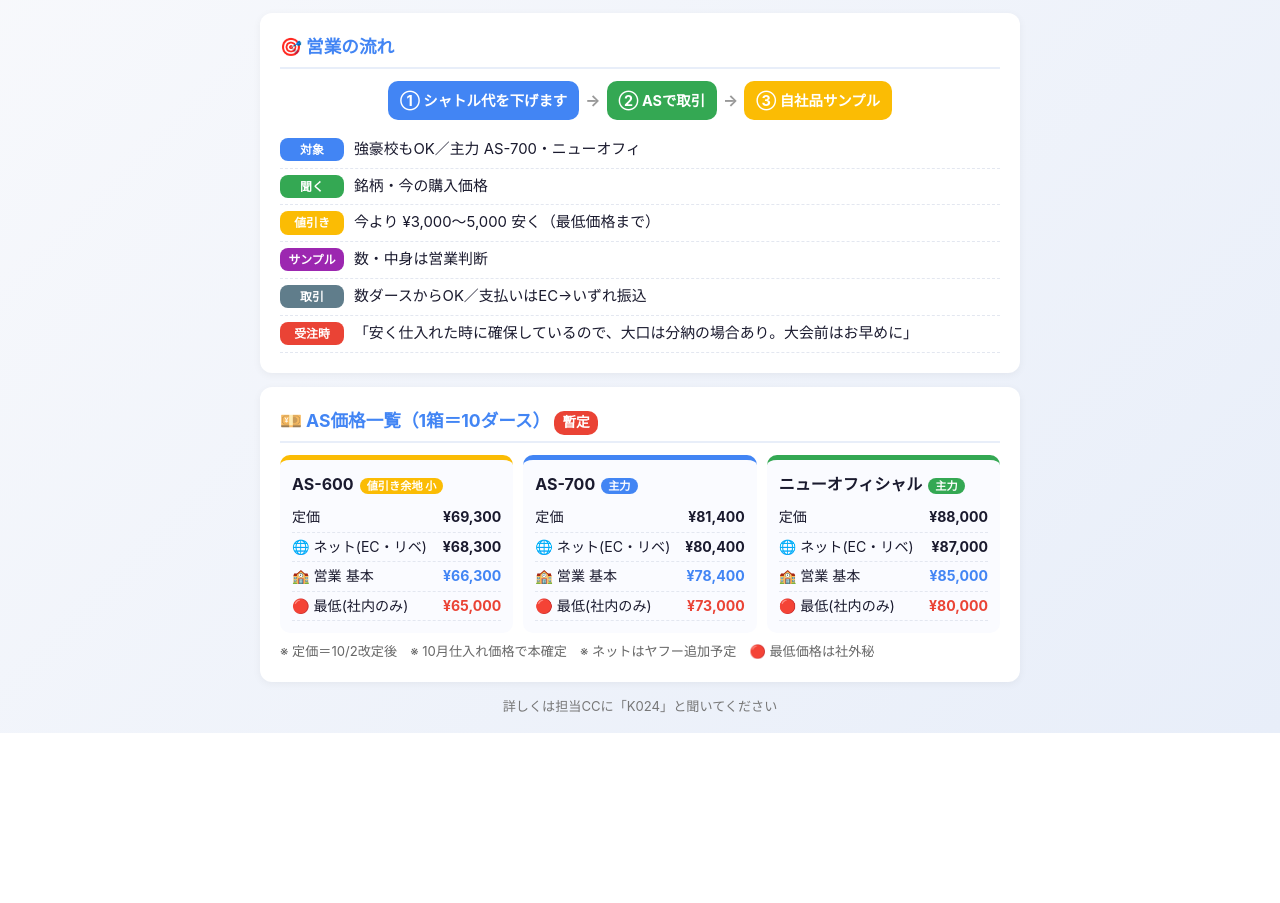
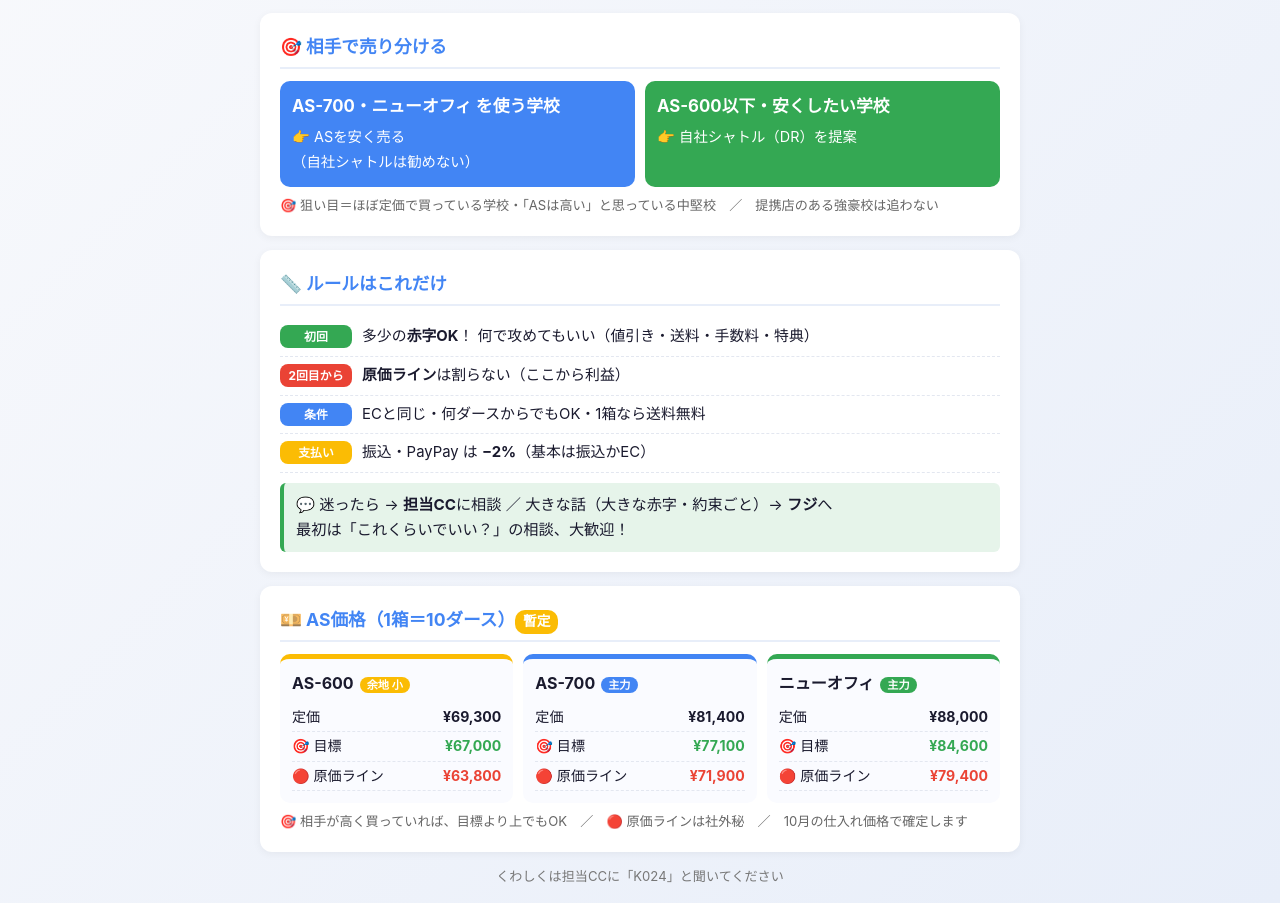
Before and after one commit to fuji-fujifuji/runspo-guide, a plain HTML site: page as-direct-sales.html in a window 1280 px wide. Shown: the part 130-1033 px from the top of the page. Before the commit the page ends 863 px from the top, so only its background shows below. Drawn offline with Linux system fonts and the light colour scheme.

Commit message:
Update as-direct-sales.html (K024 v2 営業ルール・確認用先行push)

```diff
--- a/as-direct-sales.html
+++ b/as-direct-sales.html
@@ -1,31 +1,41 @@
 <!DOCTYPE html><html lang="ja"><head><meta charset="UTF-8"><meta name="viewport" content="width=device-width, initial-scale=1.0">
-<meta name="robots" content="noindex,nofollow,noarchive"><title>AS直販×学校営業</title><style>
+<meta name="robots" content="noindex,nofollow,noarchive"><title>AS直販 営業ルール</title><style>
 *{box-sizing:border-box;margin:0;padding:0}body{font-family:-apple-system,"Hiragino Sans","Yu Gothic",sans-serif;background:linear-gradient(135deg,#f8f9fc,#e8eef9);color:#1a1a2e;line-height:1.6;padding:16px}
 .c{max-width:760px;margin:0 auto}header{background:linear-gradient(135deg,#4285F4,#34A853);color:#fff;padding:24px;border-radius:14px;margin-bottom:16px;text-align:center}
 header h1{font-size:1.5em}header p{opacity:.95;font-size:.95em}.card{background:#fff;border-radius:12px;padding:20px;margin-bottom:14px;box-shadow:0 2px 8px rgba(0,0,0,.05)}
 h2{font-size:1.1em;color:#4285F4;margin-bottom:12px;padding-bottom:6px;border-bottom:2px solid #e8eef9}
-.flow{display:flex;align-items:center;gap:6px;flex-wrap:wrap;justify-content:center;margin-bottom:12px}.st{padding:8px 12px;border-radius:10px;color:#fff;font-weight:bold;font-size:.9em}.ar{font-weight:bold;color:#999}
-ul{padding-left:1.2em}li{margin:4px 0}.q{background:#FEF7E0;border-left:4px solid #FBBC04;padding:10px 12px;border-radius:6px;font-size:.92em;margin-top:8px}
+.two{display:grid;grid-template-columns:1fr 1fr;gap:10px}.box{border-radius:10px;padding:12px;color:#fff}.box b{display:block;font-size:1.05em;margin-bottom:4px}.box span{font-size:.9em}
+.kv{display:flex;gap:10px;align-items:flex-start;padding:7px 0;border-bottom:1px dashed #e3e7f0;font-size:.93em}.k{color:#fff;font-weight:bold;font-size:.8em;padding:2px 8px;border-radius:8px;min-width:72px;text-align:center;flex-shrink:0}
 .grid{display:grid;grid-template-columns:repeat(3,1fr);gap:10px}.pc{background:#fafbff;border-radius:10px;padding:12px}.pn{font-weight:bold;margin-bottom:6px}
 .tg{color:#fff;font-size:.7em;padding:1px 7px;border-radius:9px;margin-left:6px}.r{display:flex;justify-content:space-between;font-size:.88em;padding:3px 0;border-bottom:1px dashed #e3e7f0}
-.hl b{color:#4285F4}.lo b{color:#EA4335}.note{font-size:.82em;color:#666;margin-top:8px}.kv{display:flex;gap:10px;align-items:flex-start;padding:6px 0;border-bottom:1px dashed #e3e7f0;font-size:.93em}.k{color:#fff;font-weight:bold;font-size:.8em;padding:2px 8px;border-radius:8px;min-width:64px;text-align:center;flex-shrink:0}.badge{display:inline-block;background:#EA4335;color:#fff;padding:1px 8px;border-radius:10px;font-size:.78em;font-weight:bold}
-footer{text-align:center;font-size:.82em;color:#777;margin-top:6px}@media(max-width:600px){body{padding:10px}.grid{grid-template-columns:1fr}}
+.hl b{color:#34A853}.lo b{color:#EA4335}.note{font-size:.82em;color:#666;margin-top:8px}.badge{display:inline-block;background:#FBBC04;color:#fff;padding:1px 8px;border-radius:10px;font-size:.78em;font-weight:bold}
+.go{background:#E6F4EA;border-left:4px solid #34A853;padding:10px 12px;border-radius:6px;font-size:.95em;margin-top:10px}
+footer{text-align:center;font-size:.82em;color:#777;margin-top:6px}@media(max-width:600px){body{padding:10px}.grid,.two{grid-template-columns:1fr}}
 </style></head><body><div class="c">
-<header><h1>🏸 AS直販 × 学校営業</h1><p>ASで入って、自社シャトルにつなげる</p></header>
-<div class="card"><h2>🎯 営業の流れ</h2>
-<div class="flow"><span class="st" style="background:#4285F4">① シャトル代を下げます</span><span class="ar">→</span><span class="st" style="background:#34A853">② ASで取引</span><span class="ar">→</span><span class="st" style="background:#FBBC04">③ 自社品サンプル</span></div>
-<div class="kv"><span class="k" style="background:#4285F4">対象</span><span>強豪校もOK／主力 AS-700・ニューオフィ</span></div>
-<div class="kv"><span class="k" style="background:#34A853">聞く</span><span>銘柄・今の購入価格</span></div>
-<div class="kv"><span class="k" style="background:#FBBC04">値引き</span><span>今より ¥3,000〜5,000 安く（最低価格まで）</span></div>
-<div class="kv"><span class="k" style="background:#9C27B0">サンプル</span><span>数・中身は営業判断</span></div>
-<div class="kv"><span class="k" style="background:#607D8B">取引</span><span>数ダースからOK／支払いはEC→いずれ振込</span></div>
-<div class="kv"><span class="k" style="background:#EA4335">受注時</span><span>「安く仕入れた時に確保しているので、大口は分納の場合あり。大会前はお早めに」</span></div></div>
-<div class="card"><h2>💴 AS価格一覧（1箱＝10ダース） <span class="badge">暫定</span></h2><div class="grid"><div class="pc" style="border-top:5px solid #FBBC04"><div class="pn">AS-600<span class="tg" style="background:#FBBC04">値引き余地 小</span></div>
-<div class="r"><span>定価</span><b>¥69,300</b></div><div class="r"><span>🌐 ネット(EC・リベ)</span><b>¥68,300</b></div>
-<div class="r hl"><span>🏫 営業 基本</span><b>¥66,300</b></div><div class="r lo"><span>🔴 最低(社内のみ)</span><b>¥65,000</b></div></div><div class="pc" style="border-top:5px solid #4285F4"><div class="pn">AS-700<span class="tg" style="background:#4285F4">主力</span></div>
-<div class="r"><span>定価</span><b>¥81,400</b></div><div class="r"><span>🌐 ネット(EC・リベ)</span><b>¥80,400</b></div>
-<div class="r hl"><span>🏫 営業 基本</span><b>¥78,400</b></div><div class="r lo"><span>🔴 最低(社内のみ)</span><b>¥73,000</b></div></div><div class="pc" style="border-top:5px solid #34A853"><div class="pn">ニューオフィシャル<span class="tg" style="background:#34A853">主力</span></div>
-<div class="r"><span>定価</span><b>¥88,000</b></div><div class="r"><span>🌐 ネット(EC・リベ)</span><b>¥87,000</b></div>
-<div class="r hl"><span>🏫 営業 基本</span><b>¥85,000</b></div><div class="r lo"><span>🔴 最低(社内のみ)</span><b>¥80,000</b></div></div></div>
-<p class="note">※ 定価＝10/2改定後　※ 10月仕入れ価格で本確定　※ ネットはヤフー追加予定　🔴 最低価格は社外秘</p></div>
-<footer>詳しくは担当CCに「K024」と聞いてください</footer></div></body></html>
+<header><h1>🏸 AS直販 営業ルール</h1><p>まずは獲得！ 初回は赤字OK・2回目から利益</p></header>
+
+<div class="card"><h2>🎯 相手で売り分ける</h2>
+<div class="two">
+<div class="box" style="background:#4285F4"><b>AS-700・ニューオフィ を使う学校</b><span>👉 ASを安く売る<br>（自社シャトルは勧めない）</span></div>
+<div class="box" style="background:#34A853"><b>AS-600以下・安くしたい学校</b><span>👉 自社シャトル（DR）を提案</span></div>
+</div>
+<p class="note">🎯 狙い目＝ほぼ定価で買っている学校・「ASは高い」と思っている中堅校　／　提携店のある強豪校は追わない</p></div>
+
+<div class="card"><h2>📏 ルールはこれだけ</h2>
+<div class="kv"><span class="k" style="background:#34A853">初回</span><span>多少の<b>赤字OK</b>！ 何で攻めてもいい（値引き・送料・手数料・特典）</span></div>
+<div class="kv"><span class="k" style="background:#EA4335">2回目から</span><span><b>原価ライン</b>は割らない（ここから利益）</span></div>
+<div class="kv"><span class="k" style="background:#4285F4">条件</span><span>ECと同じ・何ダースからでもOK・1箱なら送料無料</span></div>
+<div class="kv"><span class="k" style="background:#FBBC04">支払い</span><span>振込・PayPay は <b>−2%</b>（基本は振込かEC）</span></div>
+<div class="go">💬 迷ったら → <b>担当CC</b>に相談 ／ 大きな話（大きな赤字・約束ごと）→ <b>フジ</b>へ<br>最初は「これくらいでいい？」の相談、大歓迎！</div></div>
+
+<div class="card"><h2>💴 AS価格（1箱＝10ダース）<span class="badge">暫定</span></h2><div class="grid">
+<div class="pc" style="border-top:5px solid #FBBC04"><div class="pn">AS-600<span class="tg" style="background:#FBBC04">余地 小</span></div>
+<div class="r"><span>定価</span><b>¥69,300</b></div><div class="r hl"><span>🎯 目標</span><b>¥67,000</b></div><div class="r lo"><span>🔴 原価ライン</span><b>¥63,800</b></div></div>
+<div class="pc" style="border-top:5px solid #4285F4"><div class="pn">AS-700<span class="tg" style="background:#4285F4">主力</span></div>
+<div class="r"><span>定価</span><b>¥81,400</b></div><div class="r hl"><span>🎯 目標</span><b>¥77,100</b></div><div class="r lo"><span>🔴 原価ライン</span><b>¥71,900</b></div></div>
+<div class="pc" style="border-top:5px solid #34A853"><div class="pn">ニューオフィ<span class="tg" style="background:#34A853">主力</span></div>
+<div class="r"><span>定価</span><b>¥88,000</b></div><div class="r hl"><span>🎯 目標</span><b>¥84,600</b></div><div class="r lo"><span>🔴 原価ライン</span><b>¥79,400</b></div></div>
+</div>
+<p class="note">🎯 相手が高く買っていれば、目標より上でもOK　／　🔴 原価ラインは社外秘　／　10月の仕入れ価格で確定します</p></div>
+
+<footer>くわしくは担当CCに「K024」と聞いてください</footer></div></body></html>
```
